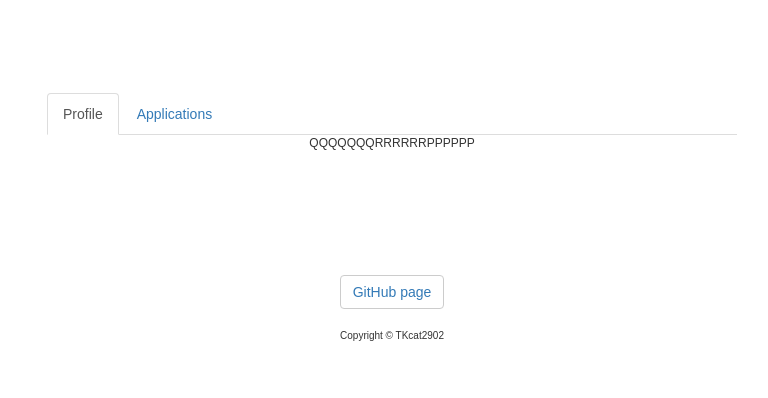
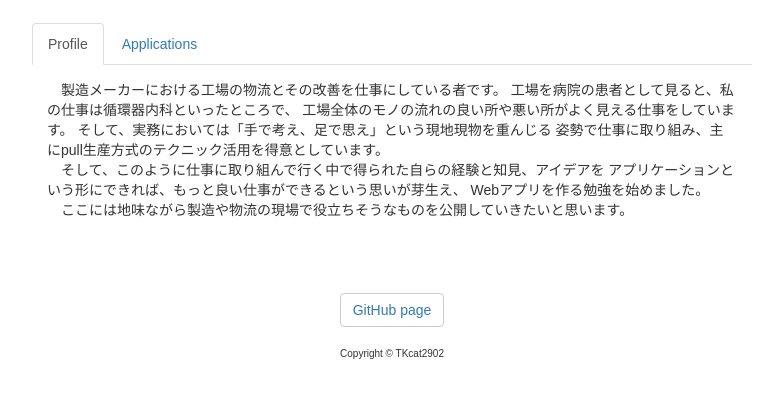
Before and after one commit to TKcat2902/TKcat2902.github.io, a plain HTML site: page index.html in a window 1280 px wide. Shown: the part 148-546 px from the top of the page, without its empty margins (248-1016 px from the left). Drawn offline with nearby package versions, Linux system fonts and the light colour scheme.

Commit message:
sub branch rev.01

```diff
--- a/index.html
+++ b/index.html
@@ -52,7 +52,7 @@
         <div class="menu">
 
 
-          <!--ここからナビタブ-->
+          <!--ここからタブ-->
 
 
           <ul class="nav nav-tabs">
@@ -65,7 +65,18 @@
           <div id="myTabContent" class="tab-content">
 
             <div class="tab-pane fade active in" id="profile">
-              <p>QQQQQQQRRRRRRPPPPPP</p>
+              <p>　製造メーカーにおける工場の物流とその改善を仕事にしている者です。
+              工場を病院の患者として見ると、私の仕事は循環器内科といったところで、
+              工場全体のモノの流れの良い所や悪い所がよく見える仕事をしています。
+              そして、実務においては「手で考え、足で思え」という現地現物を重んじる
+              姿勢で仕事に取り組み、主にpull生産方式のテクニック活用を得意としています。
+              </br>
+              　そして、このように仕事に取り組んで行く中で得られた自らの経験と知見、アイデアを
+              アプリケーションという形にできれば、もっと良い仕事ができるという思いが芽生え、
+              Webアプリを作る勉強を始めました。
+              </br>
+              　ここには地味ながら製造や物流の現場で役立ちそうなものを公開していきたいと思います。
+              </p>
             </div>
 
             <div class="tab-pane fade" id="Applications">
@@ -76,7 +87,7 @@
           </div>
 
 
-          <!--ここまでナビタブ-->
+          <!--ここまでタブ-->
 
 
       </div><!-- class="menu"-->
--- a/style.css
+++ b/style.css
@@ -9,8 +9,8 @@ body	{font-family: 'メイリオ', 'Hiragino Kaku Gothic Pro', sans-serif;}
 
 /* ヘッダー */
 .header	{
-	margin: 40px;
-	padding: 15px;
+	margin: 40px 0px 5px 0px;
+	padding: 15px 0px 0px 0px;
 	background-color: #ffffff;
 	text-align: center;}
 
@@ -21,20 +21,25 @@ body	{font-family: 'メイリオ', 'Hiragino Kaku Gothic Pro', sans-serif;}
 
 
 .menu {
-	margin: 10px;
-	padding: 20px;
+	margin: 5px;
+	padding: 10px;
 	background-color: #ffffff;
 	text-align: center;}
 
-.menu p {font-size: 12px;}
+.menu p {font-size: 16px;}
 
 
+#profile {
+	margin:15px;
+	text-align: left;}
+
+#profile p {font-size: 14px;}
 
 
 /* フッター */
 
 .footer {
-	margin: 70px;
+	margin: 30px;
 	padding: 12px;
 	background-color: #ffffff;
 	text-align: center;}
```
Also changed, not shown: kaizen01.JPG (deleted).
